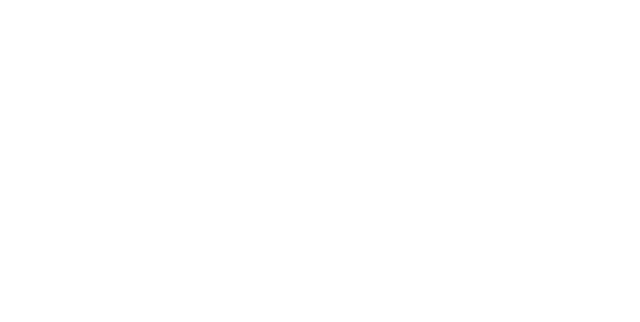
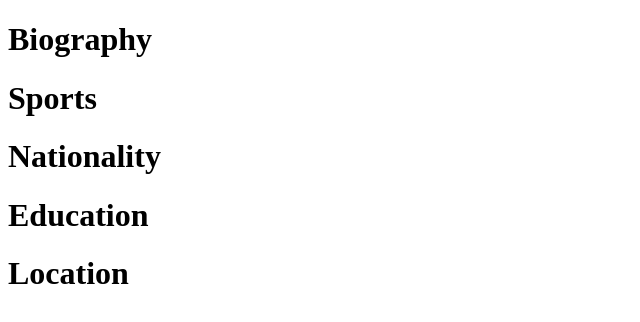
Before and after one commit to KALUNGI-J-BOBSON/Dayan-Boson-Project, a plain HTML site: page index.html in a window 1280 px wide. Shown: the whole page, without its empty margins (0-640 px from the left). Drawn offline with Linux system fonts and the light colour scheme.

Commit message:
modify my index.html file

```diff
--- a/index.html
+++ b/index.html
@@ -10,7 +10,21 @@
   </head>
 
   <main id ="main-doc">
-<section class ="main-section">
+<section1 class ="main-section" id="biography">
+  <h1>Biography</h1>
+</section1>
+<section2 class ="main-section" id="sports">
+  <h1>Sports</h1>
+</section2>
+<section3 class ="main-section" id="nationality">
+  <h1>Nationality</h1>
+</section3>
+<section4 class ="main-section" id="education">
+  <h1>Education</h1>
+</section4>
+<section5 class ="main-section" id="location">
+  <h1>Location</h1>
+</section5>
 
 
 
```
